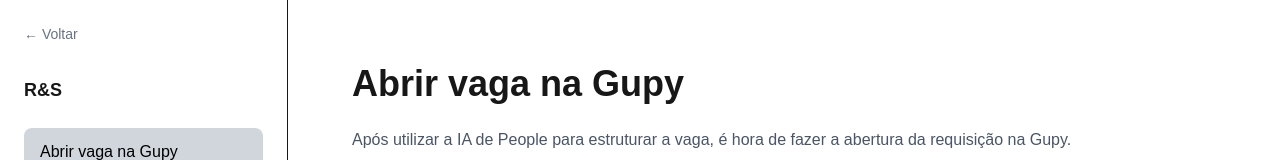
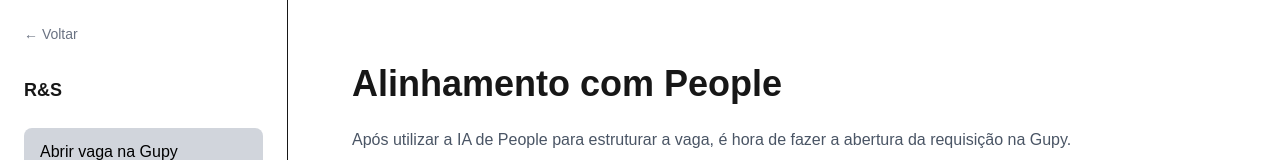
Before and after one commit to amandafrann/programa-lider-hero, a Next.js app: page /rs/abertura in a window 1280 px wide. Shown: the top 160 px of the page. Built offline with nearby package versions, Linux system fonts and the light colour scheme.

Commit message:
atualizar layout

```diff
--- a/app/rs/abertura/layout.tsx
+++ b/app/rs/abertura/layout.tsx
@@ -1,13 +1,13 @@
 import LessonLayout from "@/app/components/LessonLayout";
 
-export default function AberturaLayout({
+export default function AlinhamentoLayout({
   children,
 }: {
   children: React.ReactNode;
 }) {
   return (
     <LessonLayout
-      title="Abrir vaga na Gupy"
+      title="Alinhamento com People"
       backLink="/rs"
       sectionTitle="R&S"
       lessons={[
```
